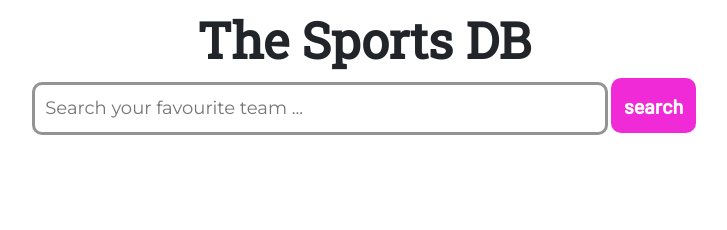
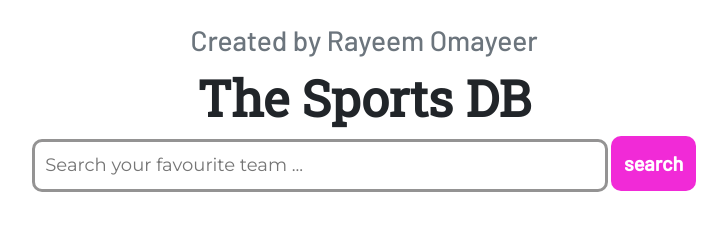
Before and after one commit to rayeemomayeer/TheSportsDB, a plain HTML site: page index.html in a window 1280 px wide. Shown: the whole page, without its empty margins (276-1003 px from the left). Drawn offline with nearby package versions, Linux system fonts and the light colour scheme.

Commit message:
finished

```diff
--- a/index.html
+++ b/index.html
@@ -7,14 +7,14 @@
   <meta name="viewport" content="width=device-width, initial-scale=1.0">
   <link href="https://cdn.jsdelivr.net/npm/bootstrap@5.0.2/dist/css/bootstrap.min.css" rel="stylesheet"
     integrity="sha384-EVSTQN3/azprG1Anm3QDgpJLIm9Nao0Yz1ztcQTwFspd3yD65VohhpuuCOmLASjC" crossorigin="anonymous">
-    <script src="https://kit.fontawesome.com/b4bc479e13.js" crossorigin="anonymous"></script>
+  <script src="https://kit.fontawesome.com/b4bc479e13.js" crossorigin="anonymous"></script>
   <link rel="stylesheet" href="style.css">
   <link rel="shortcut icon" href="logo.svg" type="image/svg">
   <title>TheSportsDB</title>
 </head>
 
-<body>
-
+<body><br>
+  <h3 class="text-center text-secondary">Created by Rayeem Omayeer</h3>
   <header>
     <h1 id="title">The Sports DB</h1>
     <div id="search-box">
--- a/script.js
+++ b/script.js
@@ -11,9 +11,9 @@ document.getElementById("search-btn").addEventListener("click", function () {
 });
 
 function displayTeams(datas) {
-  console.log(datas)
+  console.log(datas);
   document.getElementById("teams").textContent = "";
-  for(const data of datas){
+  for (const data of datas) {
     const teams = document.getElementById("teams");
     const div = document.createElement("div");
     div.classList.add("col");
@@ -38,7 +38,7 @@ function loadTeamDetails(teamId) {
 }
 
 function displayTeamDetails(data) {
-  document.getElementById("see-details").innerText = '';
+  document.getElementById("see-details").innerText = "";
   const detailsBox = document.getElementById("see-details");
   const div = document.createElement("div");
   div.classList.add("d-md-flex", "d-block");
```
